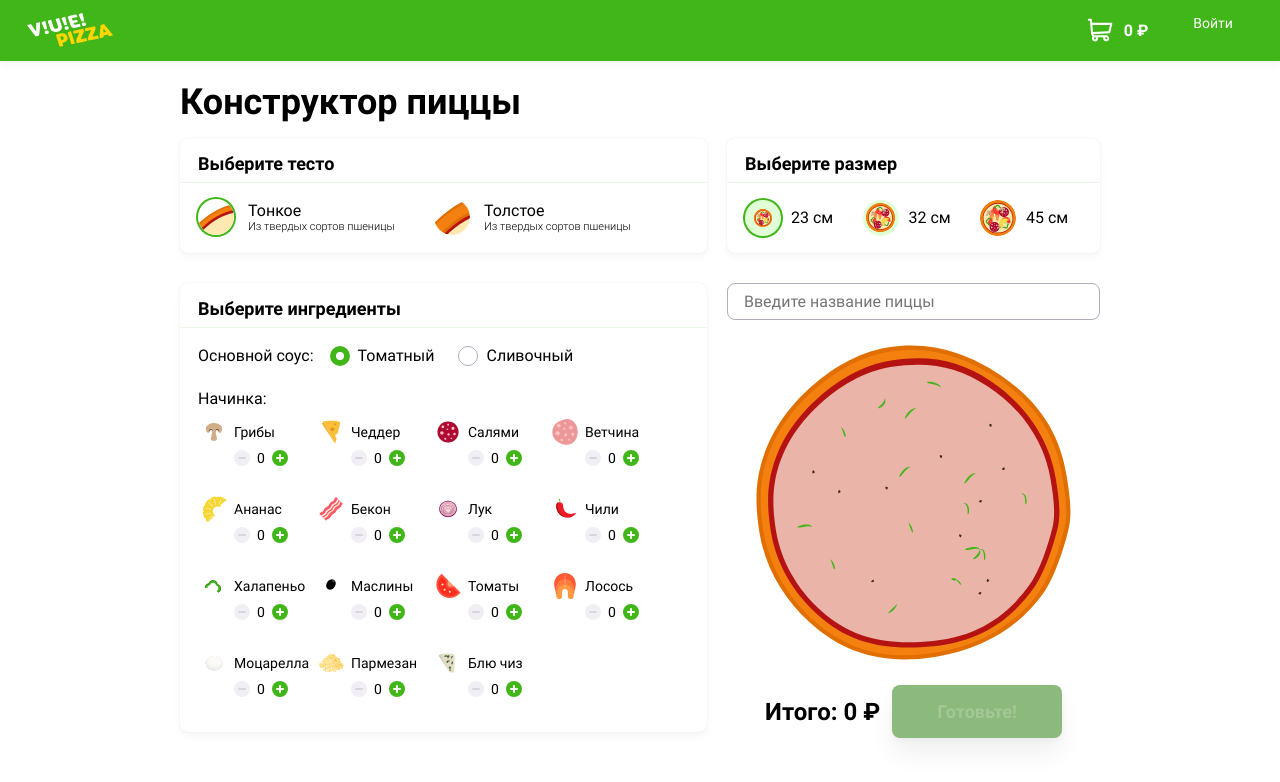
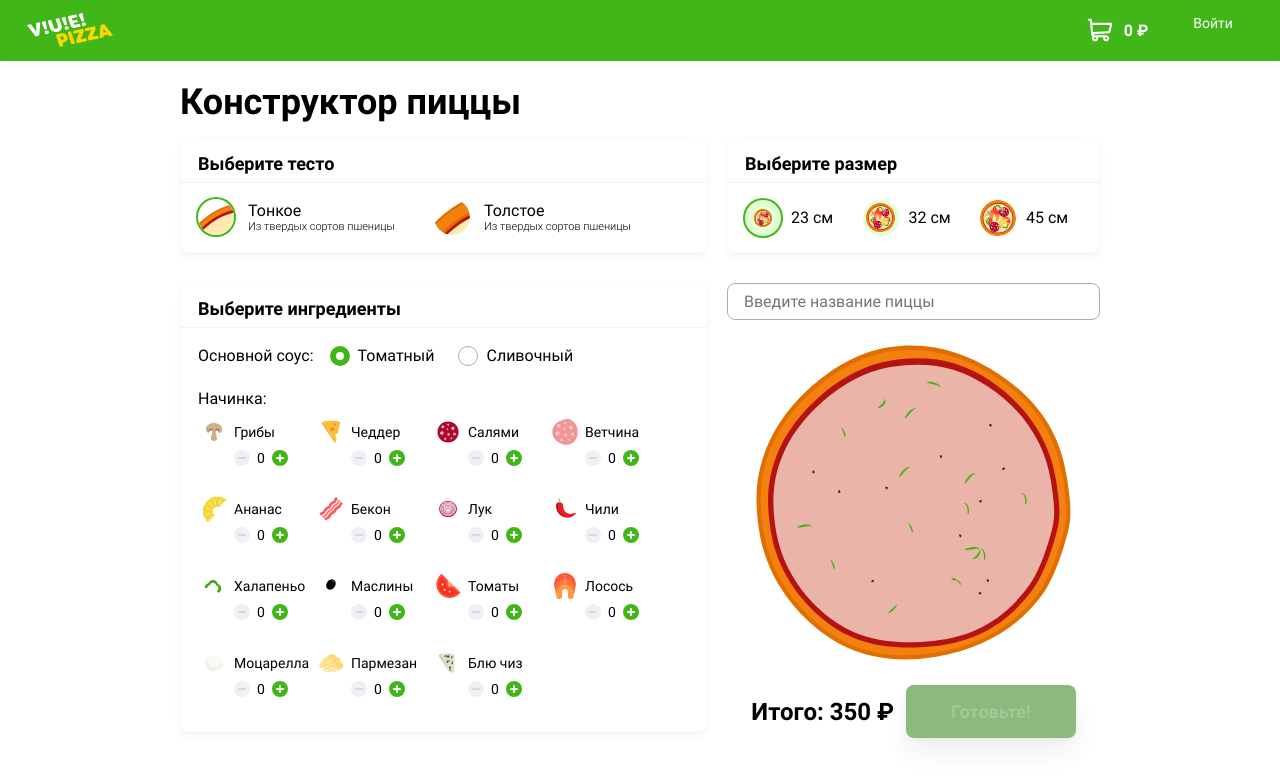
Before and after one commit to htmlacademy-vue/43034-pizza-1, a Vue app in the folder src/frontend/: page / in a window 1280 px wide. Shown: the top 782 px of the page. Built offline with nearby package versions, Linux system fonts and the light colour scheme.

Commit message:
add prices

```diff
--- a/src/frontend/src/modules/builder/components/BuilderIngredientsSelector.vue
+++ b/src/frontend/src/modules/builder/components/BuilderIngredientsSelector.vue
@@ -33,8 +33,9 @@
               />
               <ItemCounter
                 :data-ingredient="addClass(ingredientsClass, ingredient.id)"
+                :data-price="ingredient.price"
+                :ref="`prod${ingredient.id}`"
                 @ingredientsCounterHandler="ingredientsCounterHandler"
-                :ref="`prod${ingredient.id}`"
                 @click="inputValue($event, ingredient.id)"
               />
             </li>
@@ -104,11 +105,13 @@ export default {
     inputValue(value, id) {
       const ingredientName =
         this.$refs["prod" + id][0].$attrs["data-ingredient"];
+      const ingredientPrice = this.$refs["prod" + id][0].$attrs["data-price"];
       let arrDataIngredients = this.dataIngredients;
       if (!this.dataIngredients.length) {
         this.dataIngredients.push({
           value: ingredientName,
           count: value,
+          price: ingredientPrice,
         });
       }
 
--- a/src/frontend/src/modules/builder/components/BuilderPizzaView.vue
+++ b/src/frontend/src/modules/builder/components/BuilderPizzaView.vue
@@ -22,7 +22,10 @@
         </div>
       </div>
     </div>
-    <BuilderPriceCounter :is-disable-btn="isDisableBtn()" />
+    <BuilderPriceCounter
+      :total-price="totalPrice"
+      :is-disable-btn="isDisableBtn()"
+    />
   </div>
 </template>
 
@@ -54,11 +57,34 @@ export default {
   data() {
     return {
       namePizza: "",
+      prices: {
+        dough: {
+          light: 200,
+          large: 300,
+        },
+        sauce: {
+          tomato: 50,
+          creamy: 50,
+        },
+        size: {
+          small: 100,
+          normal: 200,
+          big: 300,
+        },
+      },
     };
   },
   computed: {
     setDough() {
       return this.dough === "light" ? "small" : "big";
+    },
+
+    totalPrice() {
+      return (
+        this.prices.dough[this.dough] +
+        this.prices.sauce[this.sauce] +
+        this.prices.size[this.size]
+      );
     },
   },
   methods: {
--- a/src/frontend/src/modules/builder/components/BuilderPriceCounter.vue
+++ b/src/frontend/src/modules/builder/components/BuilderPriceCounter.vue
@@ -1,6 +1,6 @@
 <template>
   <div class="content__result">
-    <p>Итого: 0 ₽</p>
+    <p>Итого: {{ totalPrice }} ₽</p>
     <button type="button" class="button" :disabled="isDisableBtn">
       Готовьте!
     </button>
@@ -11,6 +11,10 @@
 export default {
   name: "BuilderPriceCounter",
   props: {
+    totalPrice: {
+      type: Number,
+      default: 0,
+    },
     isDisableBtn: {
       type: Boolean,
       default: true,
```
